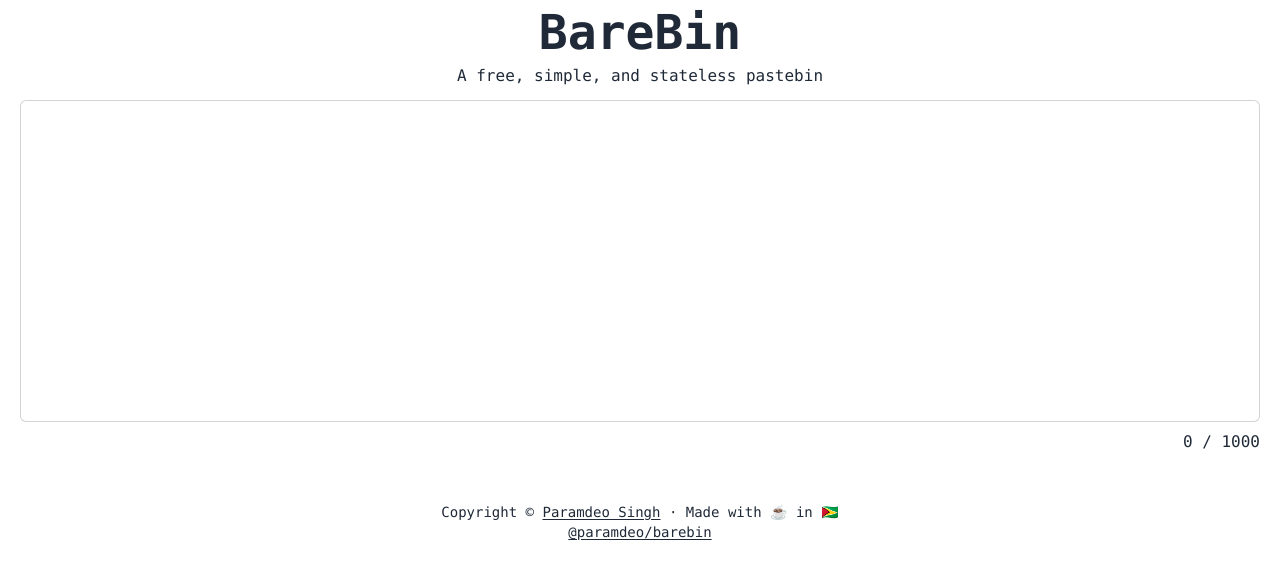
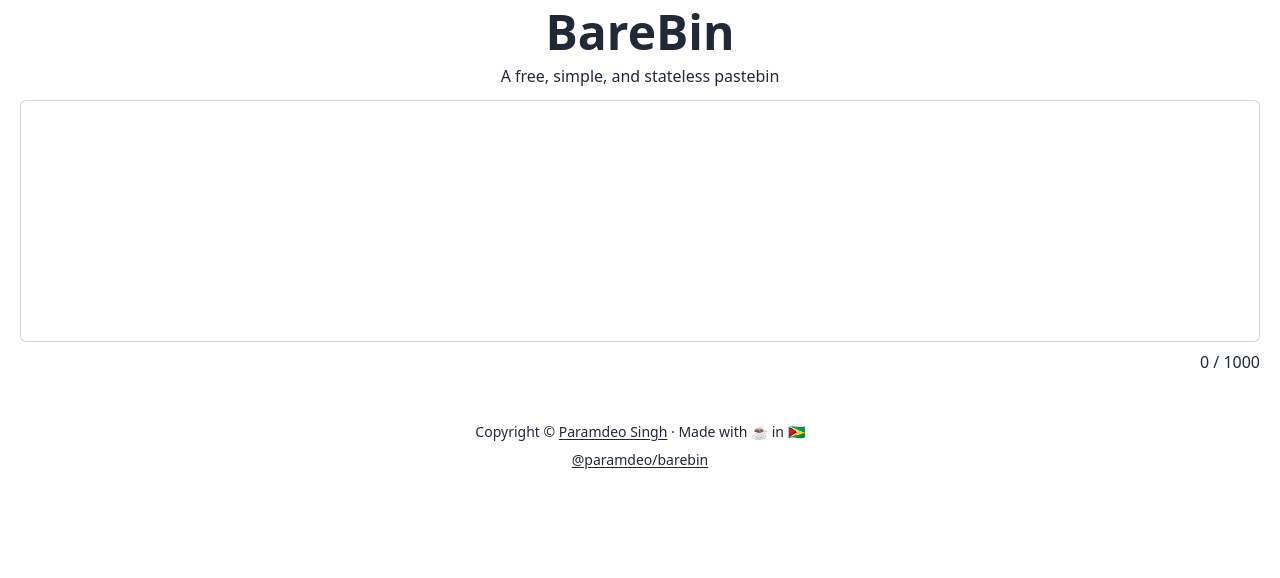
Before and after one commit to paramdeo/barebin, a React (Vite) app: page / in a window 1280 px wide. Shown: the top 578 px of the page. Built offline with nearby package versions, Linux system fonts and the light colour scheme.

Commit message:
Tailwind CSS padding tweaks

```diff
--- a/index.html
+++ b/index.html
@@ -20,7 +20,7 @@
     <meta property="og:type" content="website" />
   </head>
   <body>
-    <div id="root" class="font-mono"></div>
+    <div id="root"></div>
     <script type="module" src="/src/main.tsx"></script>
   </body>
 </html>
--- a/src/App.tsx
+++ b/src/App.tsx
@@ -53,7 +53,7 @@
 
   return (
     <>
-    <div className="flex flex-row px-5 justify-center">
+    <div className="flex flex-row px-5 max-w-full justify-center">
     <textarea
         rows={8}
         cols={40}
@@ -61,11 +61,11 @@
         onChange={onChange}
         readOnly={ existingURL ? true : false}
         value={message}
-        className="textarea textarea-bordered textarea-lg resize-none rounded-md flex-1" >
+        className="textarea textarea-bordered resize-none rounded-md flex-1 mx-auto font-mono" >
       </textarea>
     </div>
-    <div className="flex flex-row px-5 justify-end">
-      <p className="py-2">{message.length} / 1000</p>
+    <div className="flex flex-row px-5 max-w-full justify-end">
+      <p className="py-2 justify-self-center ">{message.length} / 1000</p>
     </div>
     <div className="flex flex-row px-5 justify-center">
       <button onClick={createShareableURL} className={ existingURL || !message ? 'hidden' : 'btn' }>Get Shareable URL</button>
@@ -92,9 +92,11 @@
 function Footer() {
   return (
     <>
-      <footer className="footer footer-center p-4 text-base-content">
+      <footer className="footer footer-center p-4">
         <div>
-          <p>Copyright &copy; <a href="https://paramdeo.com" target="_blank" rel="noopener" title="Personal website of Paramdeo Singh" className="underline underline-offset-2">Paramdeo Singh</a> &middot; Made with ☕️ in 🇬🇾<br/><a href="https://github.com/paramdeo/barebin" target="_blank" rel="noopener" title="@paramdeo/barebin" className="underline underline-offset-2 py-2">@paramdeo/barebin</a></p>
+          <p>Copyright &copy; <a href="https://paramdeo.com" target="_blank" rel="noopener" title="Personal website of Paramdeo Singh" className="underline underline-offset-2">Paramdeo Singh</a> &middot; Made with ☕️ in 🇬🇾
+          </p>
+          <p><a href="https://github.com/paramdeo/barebin" target="_blank" rel="noopener" title="@paramdeo/barebin" className="underline underline-offset-2 py-2">@paramdeo/barebin</a></p>
         </div>
       </footer>
     </>
```
